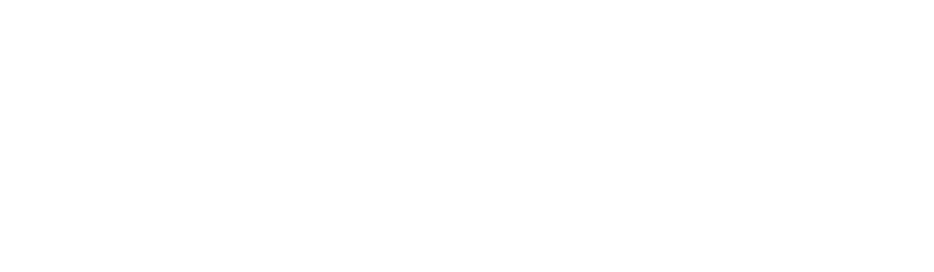
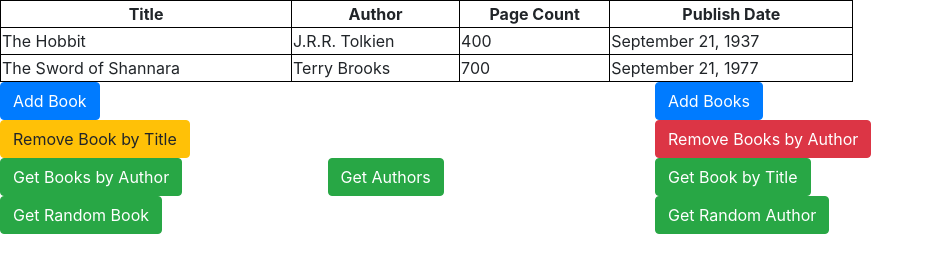
Before and after one commit to TreyStrong/trey-library-project, a plain HTML site: page index.html in a window 1280 px wide. Shown: the whole page, without its empty margins (0-934 px from the left). Drawn offline with nearby package versions, Linux system fonts and the light colour scheme.

Commit message:
included library project js file, bootstrap.css and initial html document formatting

```diff
--- /dev/null
+++ b/css/styles.css
@@ -0,0 +1,13 @@
+td {
+    text-align: left;
+}th {
+    text-align: center;
+}
+
+table, th, td {
+    border: 1px solid black;
+}
+
+table {
+    margin: 25;
+}
--- a/index.html
+++ b/index.html
@@ -3,8 +3,76 @@
   <head>
     <meta charset="utf-8">
     <title>Library</title>
+    <link rel="stylesheet" href="css/bootstrap.css">
+    <link rel="stylesheet" href="css/styles.css">
   </head>
   <body>
+    <div class= "bookTable" "row">
+      <div class="col-md-2"></div>
+        <table class= "col-md-8">
+          <tr>
+            <th>Title</th>
+            <th>Author</th>
+            <th>Page Count</th>
+            <th>Publish Date</th>
+          </tr>
+          <tr>
+            <td>The Hobbit</td>
+            <td>J.R.R. Tolkien</td>
+            <td>400</td>
+            <td>September 21, 1937</td>
+          </tr>
+          <tr>
+            <td>The Sword of Shannara</td>
+            <td>Terry Brooks</td>
+            <td>700</td>
+            <td>September 21, 1977</td>
+          </tr>
+        </table>
+      </div>
+    </div>
+
+    <div class="row">
+      <div class="col-md-6">
+          <button type="button" class="btn btn-primary">Add Book</button>
+      </div>
+      <div class="col-md-6">
+        <button type="button" class="btn btn-primary">Add Books</button>
+      </div>
+    </div>
+
+    <div class="row">
+      <div class="col-md-6">
+        <button type="button" class="btn btn-warning">Remove Book by Title</button>
+      </div>
+      <div class="col-md-6">
+        <button type="button" class="btn btn-danger">Remove Books by Author</button>
+      </div>
+
+    </div>
+    <div class="row">
+      <div class="col-md-3">
+        <button type="button" class="btn btn-success">Get Books by Author</button>
+      </div>
+      <div class="col-md-3">
+        <button type="button" class="btn btn-success">Get Authors</button>
+      </div>
+      <div class="col-md-3">
+        <button type="button" class="btn btn-success">Get Book by Title</button>
+      </div>
+    </div>
+
+    <div class="row">
+      <div class="col-md-6">
+          <button type="button" class="btn btn-success">Get Random Book</button>
+      </div>
+      <div class="col-md-6">
+          <button type="button" class="btn btn-success">Get Random Author</button>
+      </div>
+    </div>
+
+
+    <script src="jquery-3.2.1.min.js"></script>
     <script src="library-project.js"></script>
   </body>
 </html>
--- a/library-project.js
+++ b/library-project.js
@@ -12,8 +12,6 @@ var Library;
         }
 
         instance = this;
-
-
 
     this.retrieveLibrary = function(){                              //   retrieve local storage
         if (typeof(Storage) !== undefined) {
```
